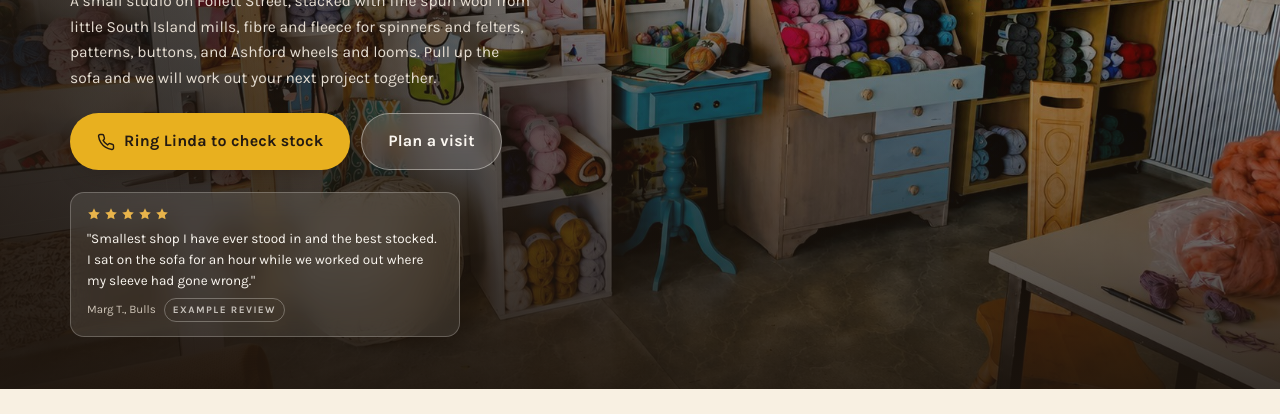
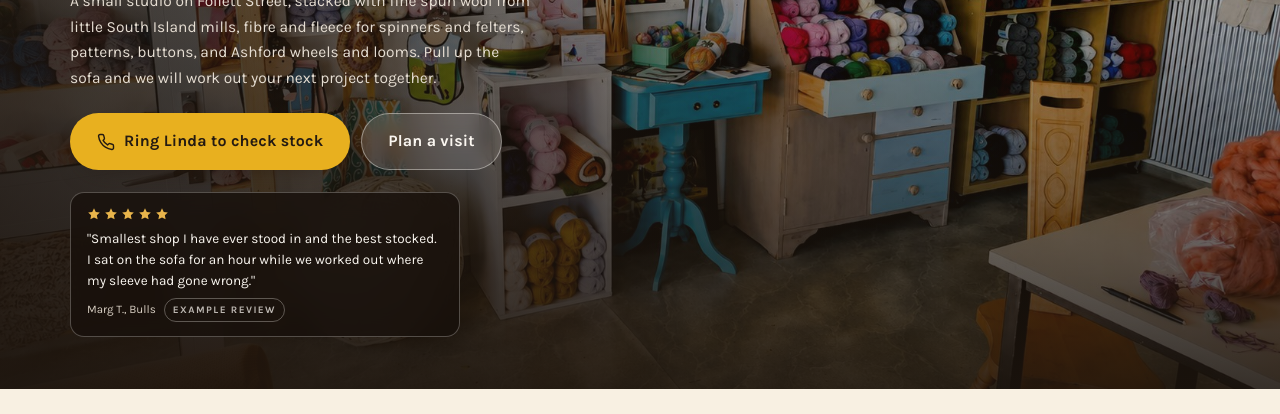
Before and after one commit to scaledsolutionsnz-sketch/the-farmhouse-wool-studio-demo, a plain HTML site: page index.html in a window 1280 px wide. Shown: the part 386-800 px from the top of the page. Drawn offline with Linux system fonts and the light colour scheme.

Commit message:
Give the hero quote card its own ground so it reads over the lighter veil

```diff
--- a/assets/site.css
+++ b/assets/site.css
@@ -209,8 +209,8 @@ section{padding:78px 0}
 
 .hero-quote{
   max-width:390px;padding:14px 16px;border-radius:var(--r);
-  background:rgba(251,247,241,.10);
-  border:1px solid rgba(251,247,241,.24);
+  background:rgba(24,17,11,.82);
+  border:1px solid rgba(251,247,241,.26);
   backdrop-filter:blur(12px);-webkit-backdrop-filter:blur(12px);
 }
 .hero-quote .stars{display:flex;gap:3px;margin-bottom:8px}
@@ -219,7 +219,7 @@ section{padding:78px 0}
 .hq-slide.on{display:block;animation:hqIn .7s var(--ease)}
 @keyframes hqIn{from{opacity:0;transform:translateY(6px)}to{opacity:1;transform:none}}
 .hq-text{font-size:13.5px;line-height:1.55;color:#FBF7F1;margin:0 0 6px}
-.hq-meta{font-size:11.5px;color:#CFC5B8;margin:0;display:flex;align-items:center;gap:8px;flex-wrap:wrap}
+.hq-meta{font-size:11.5px;color:#D8CFC3;margin:0;display:flex;align-items:center;gap:8px;flex-wrap:wrap}
 .tag-example{
   font-size:10px;letter-spacing:.14em;text-transform:uppercase;font-weight:700;
   padding:3px 8px;border-radius:999px;border:1px solid rgba(251,247,241,.3);color:rgba(251,247,241,.72);
```
